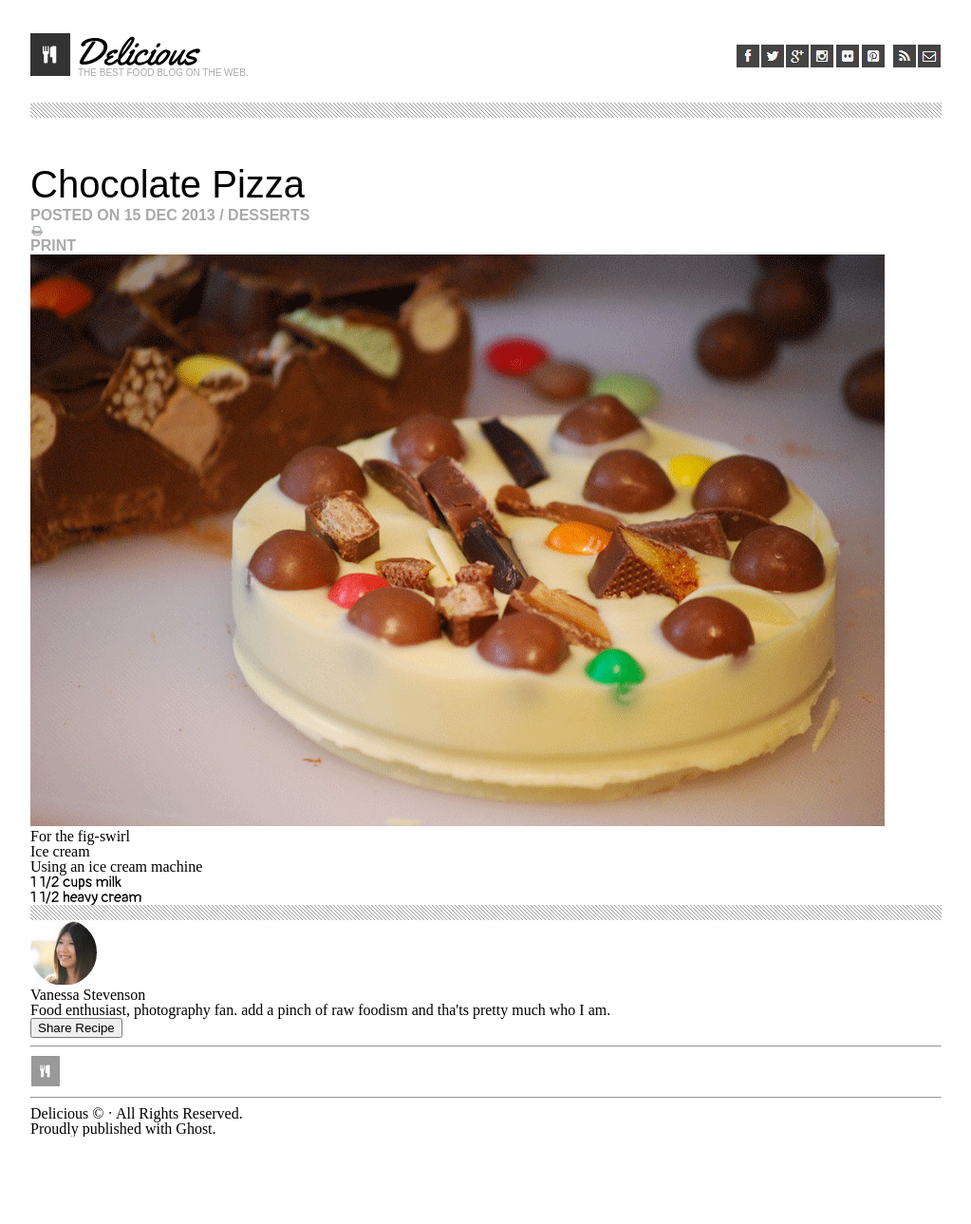
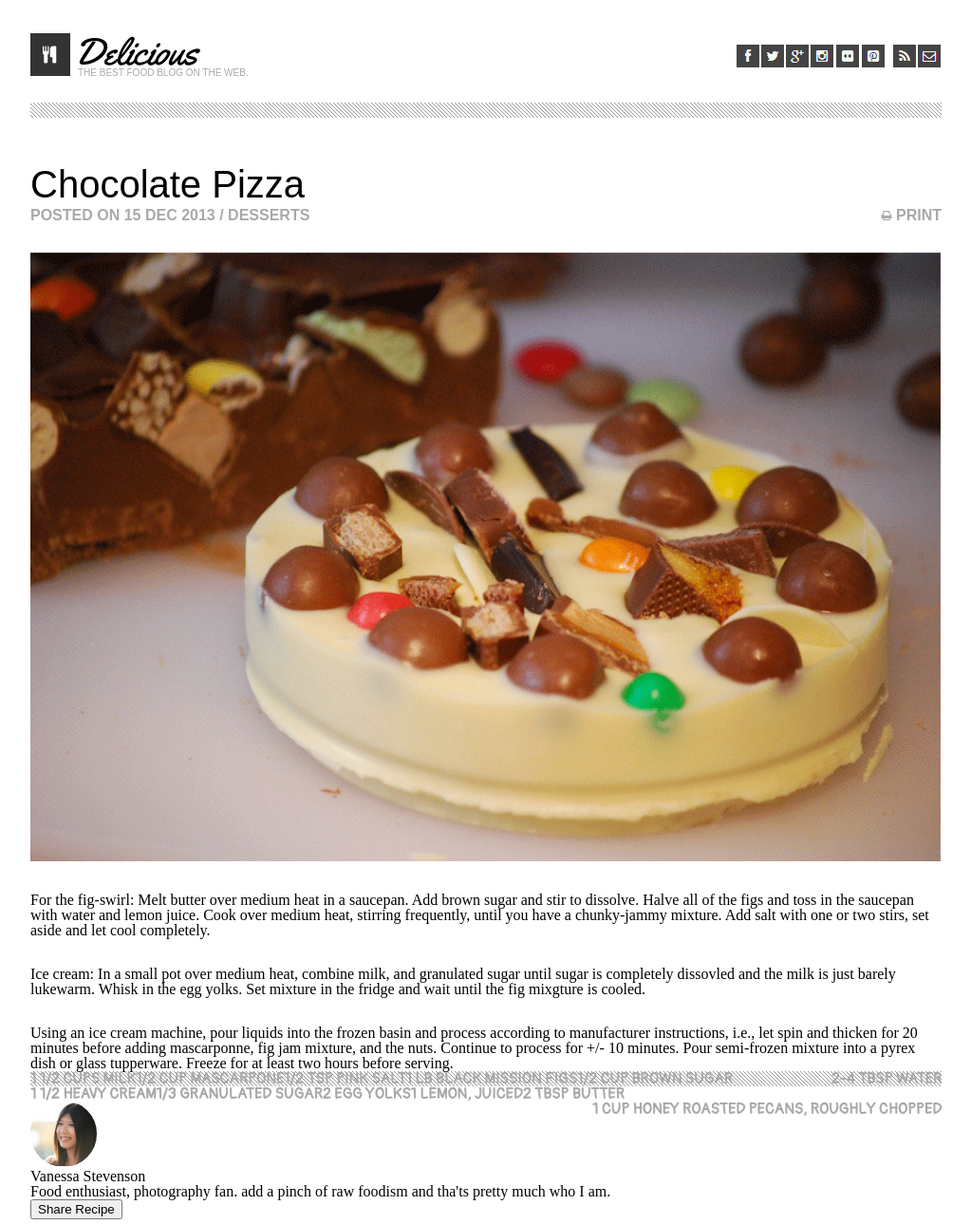
Before and after one commit to jshin83/chocolate-pizza, a plain HTML site: page index.html in a window 1280 px wide. Shown: the top 1289 px of the page at 95% size, without its empty margins (128-1151 px from the left). Before the commit the page ends 1197 px from the top, so only its background shows below. Drawn offline with Linux system fonts and the light colour scheme; a web font is replaced by a local one.

Commit message:
feat: added text; Steve is Driver Jen is Nav

```diff
--- a/css/style.css
+++ b/css/style.css
@@ -35,14 +35,16 @@
   font-size: 40px;
   margin-bottom: 5px;
 }
-
-h2 {
+section ul li {
   font-family: sans-serif;
   font-weight: bold;
   color: darkgray;
   text-transform: uppercase;
+  float: left;
 }
-
+section ul li:last-child {
+  float: right;
+}
 h3 {
   font-family: 'Yellowtail', cursive;
   font-size: 40px;
@@ -56,14 +58,18 @@
   text-transform: uppercase;
   color: darkgray;
 }
-
+section img:nth-child(3) {
+  margin-top: 30px;
+  width: 100%;
+}
 article p {
   font-family: 'Quattrocento', serif;
+  margin-top: 30px;
 }
 
 button {
   font-family: 'News Cycle', sans-serif;
 }
-ul li {
+div ul li {
   font-family: 'Pangolin', cursive;
 }
--- a/index.html
+++ b/index.html
@@ -32,30 +32,32 @@
   <main>
     <section>
       <h1>Chocolate Pizza</h1>
-      <h2>Posted on 15 Dec 2013 / Desserts</h2>
-      <img src="./images/print-icon.png" alt="print icon" title="print icon" />
-      <h2>Print</h2>
+      <ul>
+        <li>Posted on 15 Dec 2013 / Desserts</li>
+        <li><img src="./images/print-icon.png" alt="print icon" title="print icon" />
+        Print</li>
+      </ul>
       <img src="./images/choco-pizza.png" alt="chocolate pizza" title="chocolate pizza" />
       <article>
-        <p>For the fig-swirl</p>
-        <p>Ice cream</p>
-        <p>Using an ice cream machine</p>
+        <p>For the fig-swirl: Melt butter over medium heat in a saucepan. Add brown sugar and stir to dissolve. Halve all of the figs and toss in the saucepan with water and lemon juice. Cook over medium heat, stirring frequently, until you have a chunky-jammy mixture. Add salt with one or two stirs, set aside and let cool completely.</p>
+        <p>Ice cream: In a small pot over medium heat, combine milk, and granulated sugar until sugar is completely dissovled and the milk is just barely lukewarm. Whisk in the egg yolks. Set mixture in the fridge and wait until the fig mixgture is cooled.</p>
+        <p>Using an ice cream machine, pour liquids into the frozen basin and process according to manufacturer instructions, i.e., let spin and thicken for 20 minutes before adding mascarponne, fig jam mixture, and the nuts. Continue to process for +/- 10 minutes. Pour semi-frozen mixture into a pyrex dish or glass tupperware. Freeze for at least two hours before serving.</p>
         <div>
           <ul>
             <li>1 1/2 cups milk</li>
-            <li></li>
-            <li></li>
-            <li></li>
-            <li></li>
-            <li></li>
+            <li>1/2 cup mascarpone</li>
+            <li>1/2 tsp pink salt</li>
+            <li>1 lb Black Mission Figs</li>
+            <li>1/2 cup brown sugar</li>
+            <li>2-4 tbsp water</li>
           </ul>
           <ul>
             <li>1 1/2 heavy cream</li>
-            <li></li>
-            <li></li>
-            <li></li>
-            <li></li>
-            <li></li>
+            <li>1/3 granulated sugar</li>
+            <li>2 egg yolks</li>
+            <li>1 lemon, juiced</li>
+            <li>2 tbsp butter</li>
+            <li>1 cup honey roasted pecans, roughly chopped</li>
           </ul>
         </div>
       </article>
```
